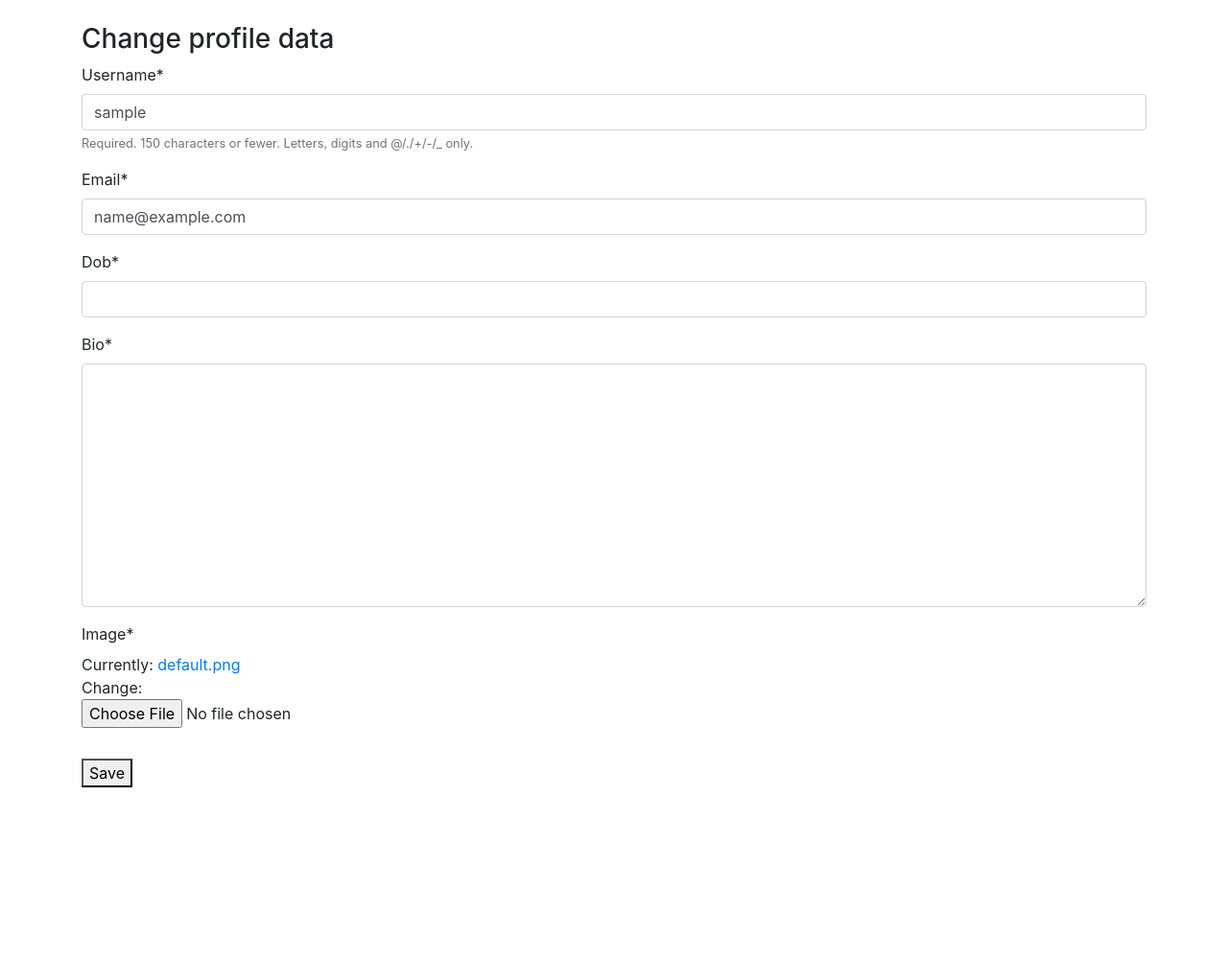
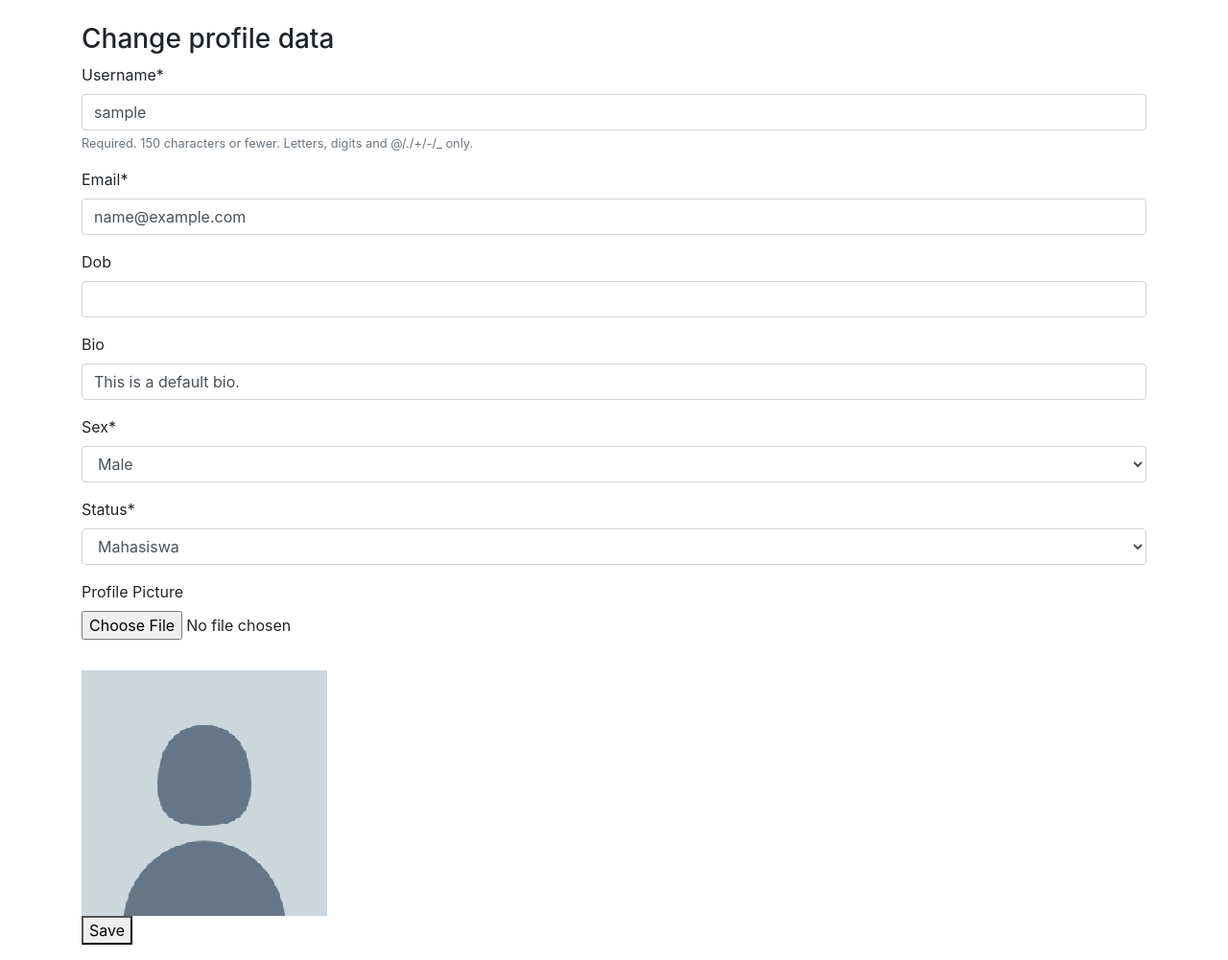
Before and after one commit to ravielze/GajahKepo, a Django app: page /profile/ in a window 1280 px wide. Shown: the part 57-1058 px from the top of the page at 96% size. Before the commit the page ends 878 px from the top, so only its background shows below. Run offline with Django 3.2, Linux system fonts and the light colour scheme; the visitor is signed in with stand-in values (Sample User, id 1); data comes from the database, SQL or seed files in the repository; some libraries are stand-ins or nearby versions.

Commit message:
User page fix: integrity error

```diff
--- a/project/projectsite/urls.py
+++ b/project/projectsite/urls.py
@@ -27,5 +27,5 @@ urlpatterns = [
     path('register/', uview.register, name='register-users'),
     path('profile/', uview.profile, name='profile'),
     path('search/', uview.SearchView, name='search'),
-    path('', include('feeds.urls')),
-]
+    path('', include('feeds.urls'))
+] + static(settings.MEDIA_URL, document_root=settings.MEDIA_ROOT)
--- a/project/users/apps.py
+++ b/project/users/apps.py
@@ -1,5 +1,4 @@
 from django.apps import AppConfig
-
 
 class UsersConfig(AppConfig):
     name = 'users'
--- a/project/users/forms.py
+++ b/project/users/forms.py
@@ -1,11 +1,11 @@
 from django import forms
 from django.contrib.auth.models import User
 from django.contrib.auth.forms import UserCreationForm
-from .models import Profile
-
+from .models import Profile, SEX_CHOICES, STATUS_CHOICES
 
 class UserRegisterForm(UserCreationForm):
     email = forms.EmailField()
+    username = forms.CharField(max_length=32, min_length=4, label='Username')
 
     class Meta:
         model = User
@@ -21,6 +21,12 @@ class UserUpdateForm(forms.ModelForm):
 
 
 class ProfileUpdateForm(forms.ModelForm):
+    dob = forms.DateField(required=False)
+    bio = forms.CharField(label='Bio', max_length=100, required=False)
+    sex = forms.ChoiceField(choices=SEX_CHOICES,label='Sex')
+    status = forms.ChoiceField(choices=STATUS_CHOICES,label='Status')
+    image = forms.ImageField(label='Profile Picture', required=False, widget=forms.FileInput)
+
     class Meta:
         model = Profile
-        fields = ['dob', 'bio', 'image']
+        fields = ['dob', 'bio', 'sex', 'status', 'image']
--- a/project/users/models.py
+++ b/project/users/models.py
@@ -1,13 +1,23 @@
 from django.db import models
 from django.contrib.auth.models import User
+from django.utils import timezone
 from PIL import Image
 
+STATUS_CHOICES = (('m', 'Mahasiswa'), ('d', 'Dosen'), ('a', 'Alumni'), ('s', 'Anak SMA'))
+SEX_CHOICES = (('m', 'Male'), ('f', 'Female'))
+
 class Profile(models.Model):
+
+    def userDirectory(self, filename):
+        return '{0}/{1}'.format(self.user.username, filename)
+
     user = models.OneToOneField(User, on_delete=models.CASCADE)
-    bio = models.TextField(max_length=100)
-    dob = models.DateTimeField()
-    # REVIEW default png
-    image = models.ImageField(default = 'default.png', upload_to='pics_storage')
+    bio = models.TextField(default="This is a default bio.", max_length=100, null=True)
+    dob = models.DateField(null=True)
+    sex = models.CharField(max_length=1, choices=SEX_CHOICES, null=True)
+    status = models.CharField(max_length=1, choices=STATUS_CHOICES, null=True)
+
+    image = models.ImageField(default = 'default.png', upload_to=userDirectory)
 
     def __str__(self):
         return f'{self.user.username} Profile'
--- a/project/users/templates/users/profile.html
+++ b/project/users/templates/users/profile.html
@@ -1,4 +1,5 @@
 {% extends "feeds/base.html" %}
+{% load static %}
 {% load crispy_forms_tags %}
 {% block content %}
 <div class="container">
@@ -11,6 +12,9 @@
             {{ uform | crispy }}
             {{ pform | crispy }}
         </fieldset>
+        <img
+           style="width: 256px; height: 256px;"
+           src="{{ profile.image.url }}">
         <div class="form-group">
             <button type="submit">Save</button>
         </div>
--- a/project/users/views.py
+++ b/project/users/views.py
@@ -3,6 +3,7 @@ from .forms import UserRegisterForm, UserUpdateForm, ProfileUpdateForm
 from django.contrib import messages
 from django.contrib.auth.decorators import login_required
 from django.contrib.auth.models import User
+from .models import Profile, User
 
 def register(request):
     if request.method == 'POST':
@@ -18,6 +19,8 @@ def register(request):
 
 @login_required
 def profile(request):
+    user = User.objects.get(id=request.user.id)
+    profile = Profile.objects.filter(user=user).get()
     if request.method == 'POST':
         uform = UserUpdateForm(request.POST, instance=request.user)
         pform = ProfileUpdateForm(request.POST, request.FILES, instance=request.user.profile)
@@ -31,7 +34,7 @@ def profile(request):
         uform = UserUpdateForm(instance=request.user)
         pform = ProfileUpdateForm(instance=request.user.profile)
 
-    return render(request, 'users/profile.html', {'uform': uform, 'pform': pform})
+    return render(request, 'users/profile.html', {'uform': uform, 'pform': pform, 'profile': profile})
 
 
 
```
Also changed, not shown: project/feeds/migrations/0001_initial.py, project/media/default.png (added), project/users/migrations/0001_initial.py, 1 other file.
